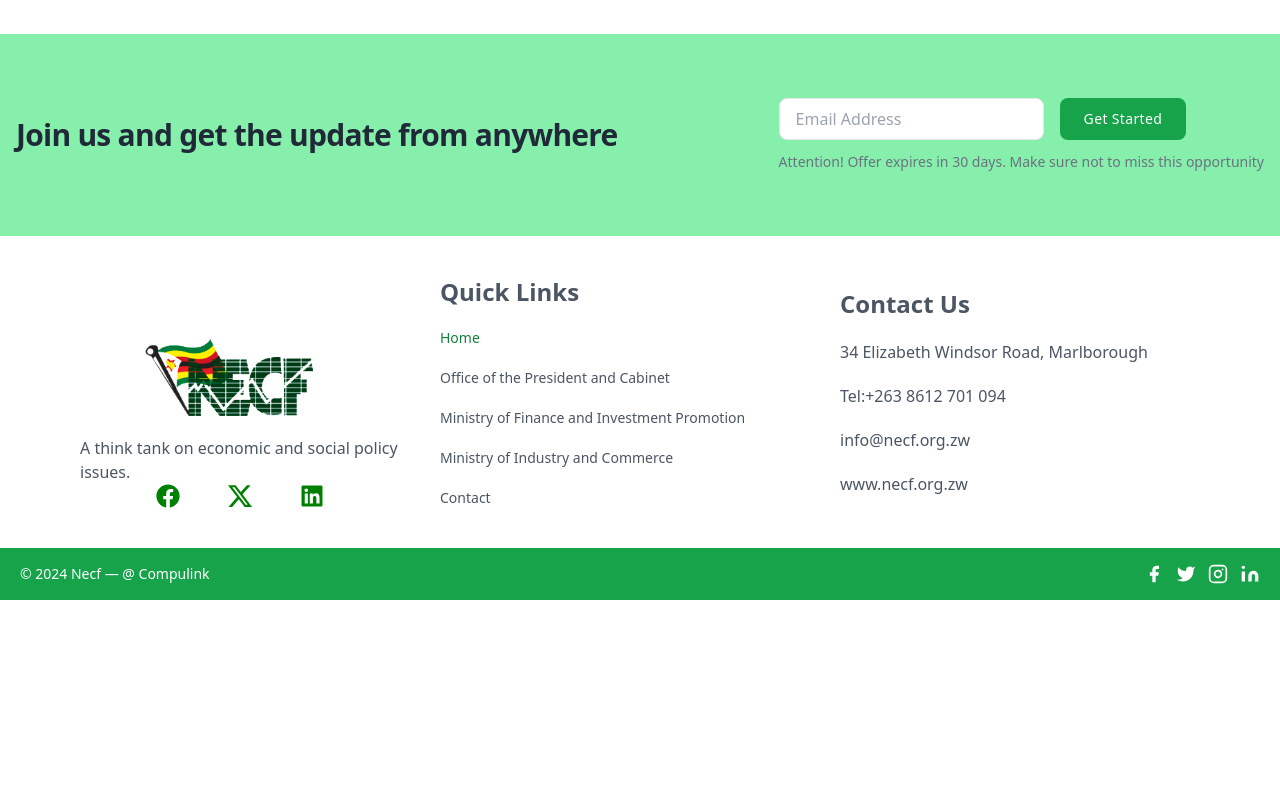
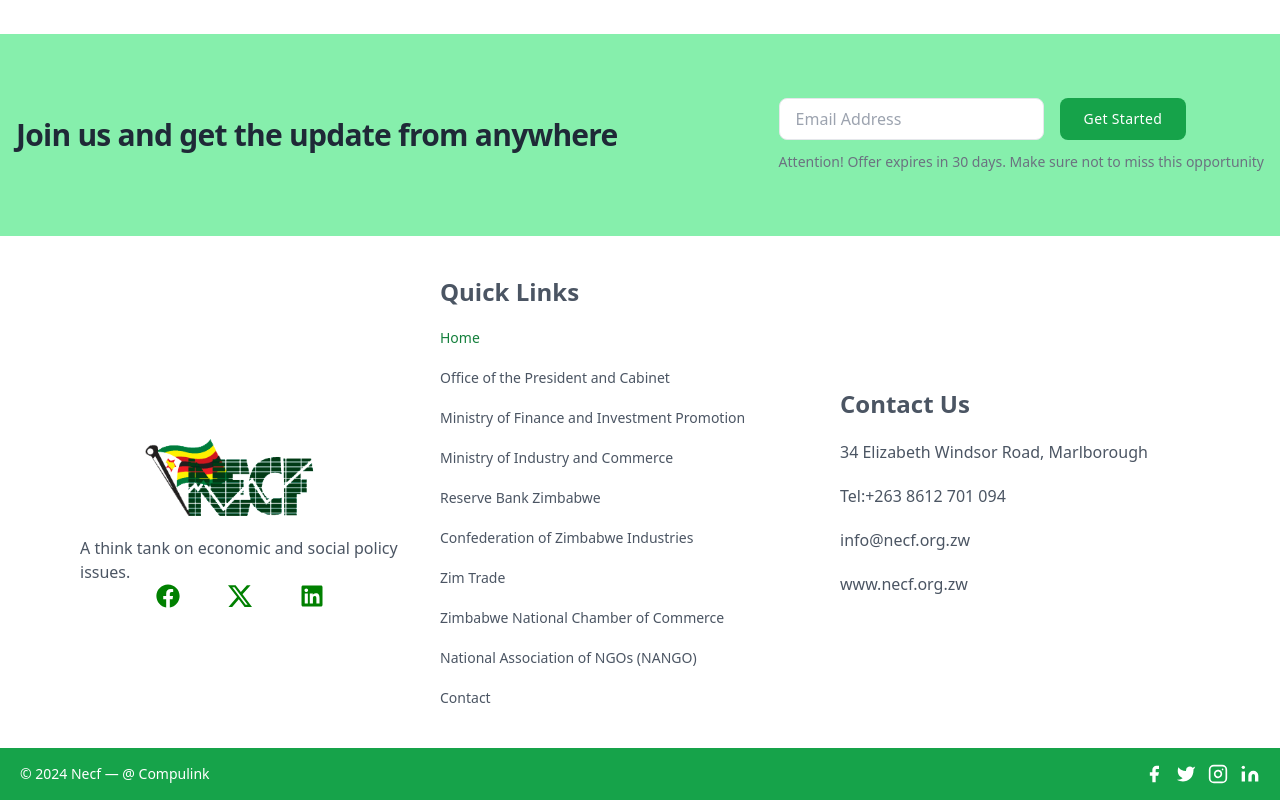
Before and after one commit to Compulink-Dev/next-necf, a Next.js app: page / in a window 1280 px wide. Shown: the part 4331-5131 px from the top of the page. Before the commit the page ends 4931 px from the top, so only its background shows below. Built offline with nearby package versions, Linux system fonts and the light colour scheme.

Commit message:
new changes except the programs

```diff
--- a/app/(main)/_components/footer.tsx
+++ b/app/(main)/_components/footer.tsx
@@ -35,22 +35,54 @@
             Home
           </Link>
           <Link
-            href={"/services"}
+            href={
+              "https://www.zim.gov.zw/index.php/en/my-government/government-ministries/opc"
+            }
             className="hover:text-green-700 focus:text-green-700 active:"
           >
             Office of the President and Cabinet
           </Link>
           <Link
-            href={"/services"}
+            href={"https://www.veritaszim.net/node/684"}
             className="hover:text-green-700 focus:text-green-700 active:"
           >
             Ministry of Finance and Investment Promotion
           </Link>
           <Link
-            href={"/services"}
+            href={"https://www.mic.gov.zw/"}
             className="hover:text-green-700 focus:text-green-700 active:"
           >
             Ministry of Industry and Commerce
+          </Link>
+          <Link
+            href={"https://www.rbz.co.zw/"}
+            className="hover:text-green-700 focus:text-green-700 active:"
+          >
+            Reserve Bank Zimbabwe
+          </Link>{" "}
+          <Link
+            href={"https://www.czi.co.zw/"}
+            className="hover:text-green-700 focus:text-green-700 active:"
+          >
+            Confederation of Zimbabwe Industries
+          </Link>{" "}
+          <Link
+            href={"https://tradezimbabwe.com/"}
+            className="hover:text-green-700 focus:text-green-700 active:"
+          >
+            Zim Trade
+          </Link>{" "}
+          <Link
+            href={"https://www.zncc.co.zw/"}
+            className="hover:text-green-700 focus:text-green-700 active:"
+          >
+            Zimbabwe National Chamber of Commerce
+          </Link>
+          <Link
+            href={"https://www.nangozim.org/"}
+            className="hover:text-green-700 focus:text-green-700 active:"
+          >
+            National Association of NGOs (NANGO)
           </Link>
           <Link
             href={"/contact"}
@@ -62,9 +94,7 @@
         <div className="flex flex-col items-start justify-center gap-5 ">
           <h1 className="text-2xl font-semibold">Contact Us</h1>
           <p>34 Elizabeth Windsor Road, Marlborough</p>
-          <p>
-            Tel:+263 8612 701 094
-          </p>
+          <p>Tel:+263 8612 701 094</p>
           <p>info@necf.org.zw</p>
           <p>www.necf.org.zw</p>
         </div>
@@ -73,14 +103,16 @@
         <div className="container mx-auto py-4 px-5 flex flex-wrap flex-col sm:flex-row">
           <p className="text-white text-sm text-center sm:text-left">
             © 2024 Necf — @
-            <Link
-              href={'http://compulink.co.zw/'}
-              target="_blank">
+            <Link href={"http://compulink.co.zw/"} target="_blank">
               {"  "}Compulink
             </Link>
           </p>
           <span className="inline-flex sm:ml-auto sm:mt-0 mt-2 justify-center sm:justify-start">
-            <Link className="text-white hover:text-slate-600" href={'/'} target="_blank">
+            <Link
+              className="text-white hover:text-slate-600"
+              href={"/"}
+              target="_blank"
+            >
               <svg
                 fill="currentColor"
                 stroke-linecap="round"
@@ -92,7 +124,11 @@
                 <path d="M18 2h-3a5 5 0 00-5 5v3H7v4h3v8h4v-8h3l1-4h-4V7a1 1 0 011-1h3z"></path>
               </svg>
             </Link>
-            <Link href={'/'} target="_blank" className="ml-3 text-white hover:text-slate-600">
+            <Link
+              href={"/"}
+              target="_blank"
+              className="ml-3 text-white hover:text-slate-600"
+            >
               <svg
                 fill="currentColor"
                 stroke-linecap="round"
@@ -104,7 +140,11 @@
                 <path d="M23 3a10.9 10.9 0 01-3.14 1.53 4.48 4.48 0 00-7.86 3v1A10.66 10.66 0 013 4s-4 9 5 13a11.64 11.64 0 01-7 2c9 5 20 0 20-11.5a4.5 4.5 0 00-.08-.83A7.72 7.72 0 0023 3z"></path>
               </svg>
             </Link>
-            <Link href={'/'} target="_blank" className="ml-3 text-white hover:text-slate-600">
+            <Link
+              href={"/"}
+              target="_blank"
+              className="ml-3 text-white hover:text-slate-600"
+            >
               <svg
                 fill="none"
                 stroke="currentColor"
@@ -118,7 +158,11 @@
                 <path d="M16 11.37A4 4 0 1112.63 8 4 4 0 0116 11.37zm1.5-4.87h.01"></path>
               </svg>
             </Link>
-            <Link href={'/'} target="_blank" className="ml-3 text-white hover:text-slate-600">
+            <Link
+              href={"/"}
+              target="_blank"
+              className="ml-3 text-white hover:text-slate-600"
+            >
               <svg
                 fill="currentColor"
                 stroke="currentColor"
--- a/app/(main)/_components/hero.tsx
+++ b/app/(main)/_components/hero.tsx
@@ -1,12 +1,19 @@
+"use client";
 import Button from "@/components/button";
 import Image from "next/image";
 import React from "react";
+import { motion } from "framer-motion";
 
 function HeroSection() {
   return (
     <section className="text-gray-600 body-font -mt-32">
       <div className="container mx-auto flex px-5 py-24 md:flex-row flex-col items-center">
-        <div className="lg:max-w-lg lg:w-full md:w-1/2 w-5/6 mb-10 md:mb-0">
+        <motion.div
+          initial={{ opacity: 0, scale: 0, x: -100 }}
+          whileInView={{ opacity: 1, scale: 1, x: 0 }}
+          transition={{ duration: 0.6 }}
+          className="lg:max-w-lg lg:w-full md:w-1/2 w-5/6 mb-10 md:mb-0"
+        >
           <Image
             className="object-cover object-center rounded w-full"
             alt="hero"
@@ -14,8 +21,13 @@
             width={300}
             height={300}
           />
-        </div>
-        <div className="lg:flex-grow md:w-1/2 lg:pl-24 md:pl-16 flex flex-col md:items-start md:text-left items-center text-center">
+        </motion.div>
+        <motion.div
+          initial={{ opacity: 0, scale: 0, x: 100 }}
+          whileInView={{ opacity: 1, scale: 1, x: 0 }}
+          transition={{ duration: 0.6 }}
+          className="lg:flex-grow md:w-1/2 lg:pl-24 md:pl-16 flex flex-col md:items-start md:text-left items-center text-center"
+        >
           <h1 className="title-font sm:text-4xl text-3xl mb-4 font-medium text-gray-900">
             BACKGROUND
             <br className="hidden lg:inline-block" />
@@ -44,7 +56,7 @@
             {/* button */}
             <Button name={"Contact"} link={""} />
           </div>
-        </div>
+        </motion.div>
       </div>
     </section>
   );
--- a/app/(main)/vacancy/_components/jobTable.tsx
+++ b/app/(main)/vacancy/_components/jobTable.tsx
@@ -1,32 +1,28 @@
-'use client'
-import * as React from 'react';
-import Table from '@mui/material/Table';
-import TableBody from '@mui/material/TableBody';
-import TableCell from '@mui/material/TableCell';
-import TableContainer from '@mui/material/TableContainer';
-import TableHead from '@mui/material/TableHead';
-import TableRow from '@mui/material/TableRow';
-import Paper from '@mui/material/Paper';
-import { Button } from '@/components/ui/button';
-import { JobModal } from './jobModal';
-
+"use client";
+import * as React from "react";
+import Table from "@mui/material/Table";
+import TableBody from "@mui/material/TableBody";
+import TableCell from "@mui/material/TableCell";
+import TableContainer from "@mui/material/TableContainer";
+import TableHead from "@mui/material/TableHead";
+import TableRow from "@mui/material/TableRow";
+import Paper from "@mui/material/Paper";
+import { Button } from "@/components/ui/button";
+import { JobModal } from "./jobModal";
 
 function createData(
   id: number,
   name: string,
   jobType: string,
   salary: string,
-    apply: number,
+  apply: number
 ) {
   return { id, name, jobType, salary, apply };
 }
 
-const rows = [
-    createData(1, 'I.C.T Officer', 'Full time', '$1000 - 2000', 24),
-];
+const rows = [createData(1, "I.C.T Officer", "Full time", "11-06-24", 24)];
 
 export default function JobTable() {
-
   const [isDialogOpen, setIsDialogOpen] = React.useState(false);
 
   const handleOpenDialog = () => {
@@ -37,7 +33,6 @@
     setIsDialogOpen(false);
   };
 
-
   return (
     <TableContainer component={Paper}>
       <Table sx={{ minWidth: 650 }} aria-label="simple table">
@@ -45,14 +40,14 @@
           <TableRow>
             <TableCell>Name</TableCell>
             <TableCell align="right">Job Type</TableCell>
-                        <TableCell align="right">Salary</TableCell>
+            <TableCell align="right">Due Date</TableCell>
           </TableRow>
         </TableHead>
         <TableBody>
           {rows.map((row) => (
             <TableRow
               key={row.name}
-                            sx={{ '&:last-child td, &:last-child th': { border: 0 } }}
+              sx={{ "&:last-child td, &:last-child th": { border: 0 } }}
             >
               <TableCell component="th" scope="row">
                 {row.name}
--- a/package.json
+++ b/package.json
@@ -12,7 +12,7 @@
     "@emotion/react": "^11.11.4",
     "@emotion/styled": "^11.11.5",
     "@hookform/resolvers": "^3.4.0",
-    "@mui/material": "^5.15.17",
+    "@mui/material": "^5.15.18",
     "@mui/x-data-grid": "^7.4.0",
     "@prisma/client": "^5.14.0",
     "@radix-ui/react-accordion": "^1.1.2",
@@ -40,6 +40,7 @@
     "flowbite": "^2.3.0",
     "flowbite-react": "^0.9.0",
     "formidable": "^3.5.1",
+    "framer-motion": "^11.2.6",
     "fs": "^0.0.1-security",
     "lucide-react": "^0.372.0",
     "mongoose": "^8.3.5",
```
Also changed, not shown: app/(main)/_components/scrollanimationtrigger.tsx (added, +26 -0 lines), constant/data.ts (+26 -29 lines), lib/mongodb.tsx (added, +19 -0 lines), 1 other file (tests, documents, lock files or other folders). Lines whose indentation alone changed are shown as unchanged.
